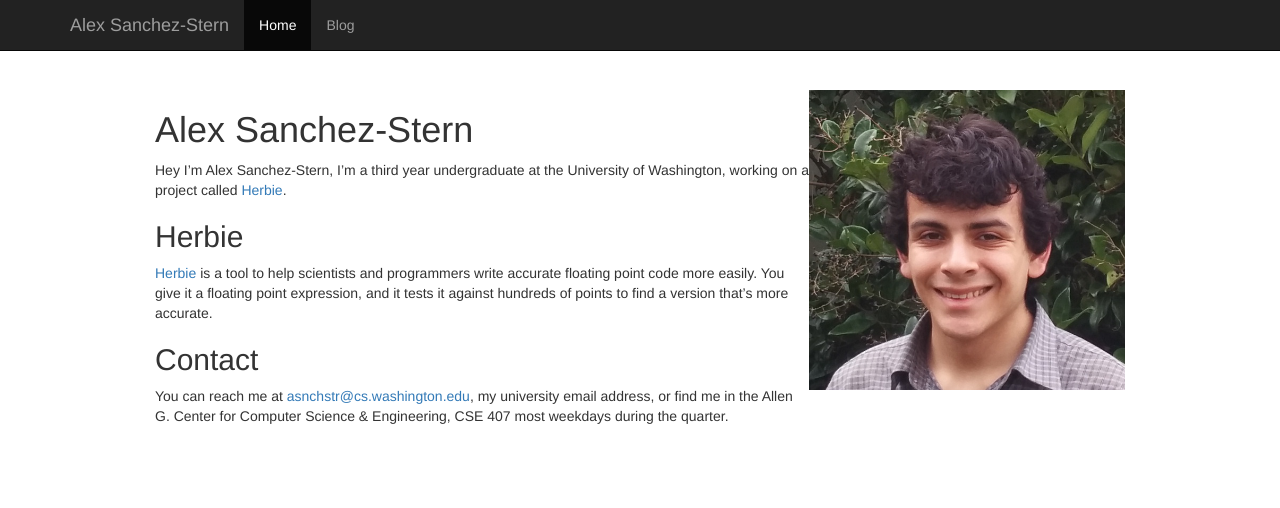
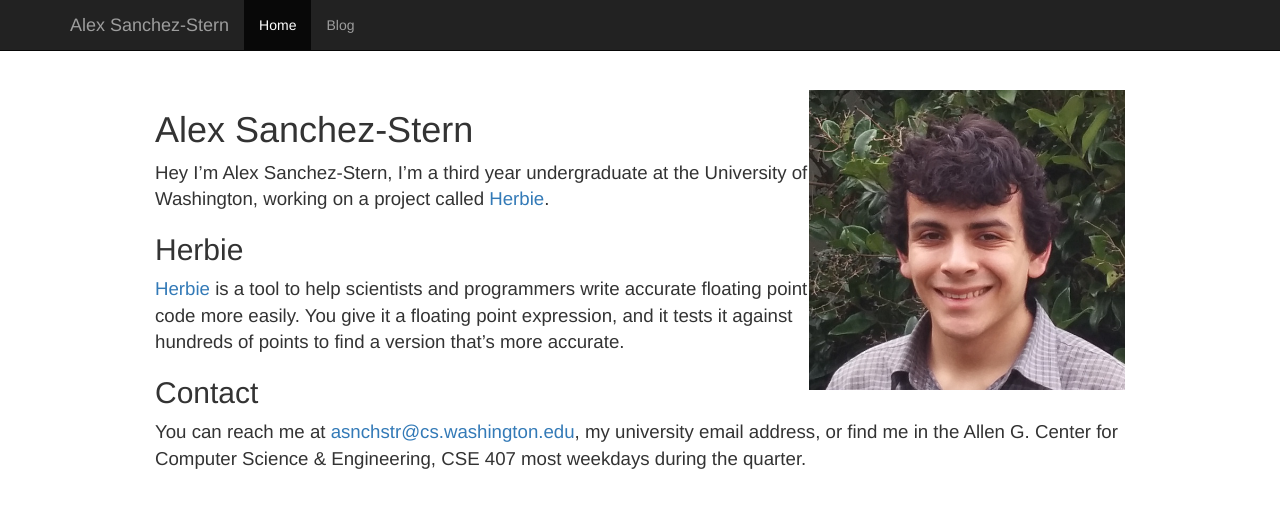
Before and after one commit to HazardousPeach/hazardouspeach.github.io, a Jekyll site: the page built from index.md, in a window 1280 px wide. Shown: the top 508 px of the page. Built offline with Jekyll 4.4.1, drawn with Linux system fonts in a browser that asks for light colours; nearby versions of some CDN libraries.

Commit message:
Mess with the text styling

```diff
--- a/css/style.css
+++ b/css/style.css
@@ -17,3 +17,7 @@ body {
     margin: 30px 50px;
     width: 70%;
 }
+p {
+    margin: 0 0 20px;
+    font-size: 14pt;
+}
```
